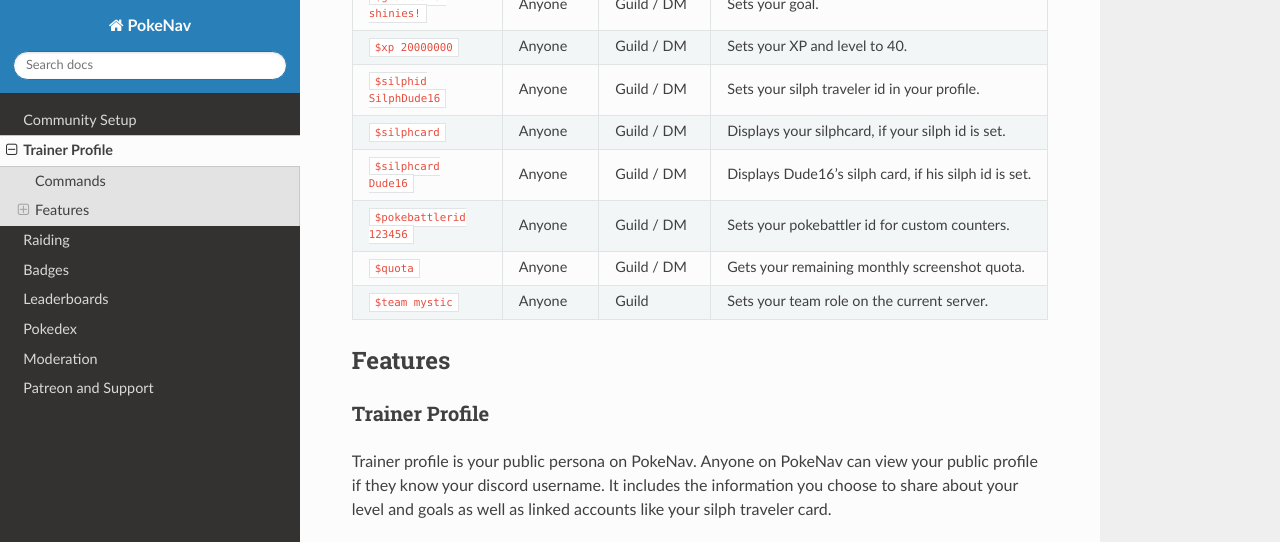
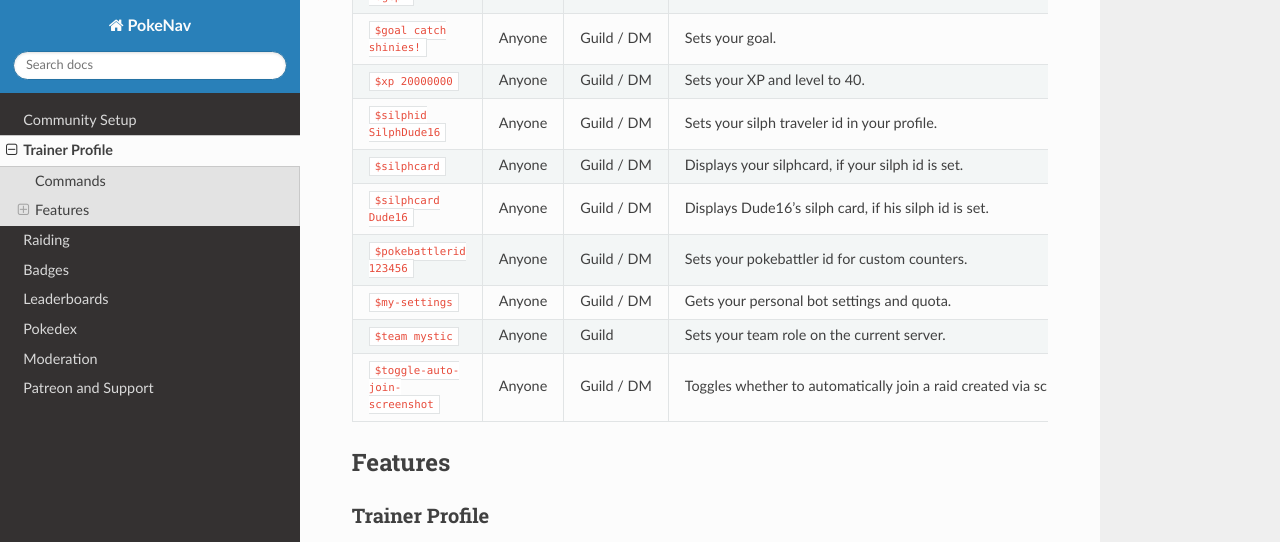
Before and after one commit to PokeNavBot/pokenav-documentation, a Sphinx documentation site: the page built from source/trainer.md, in a window 1280 px wide and 900 px high, scrolled down 462 px, cut to the strip 0-542 px from the top of the window. Built offline with Sphinx 7.4.7 and the Read the Docs theme 2.0.0, drawn with Linux system fonts in a browser that asks for light colours; formulas are drawn with MathJax 3.

Commit message:
new commands 1.10.3

````diff
--- a/source/trainer.md
+++ b/source/trainer.md
@@ -18,8 +18,10 @@ Your trainer profile syncs across all servers using PokeNav.
    ``$silphcard``, Anyone, Guild / DM, "Displays your silphcard, if your silph id is set."
    ``$silphcard Dude16``, Anyone, Guild / DM, "Displays Dude16's silph card, if his silph id is set."
    ``$pokebattlerid 123456``, Anyone, Guild / DM, "Sets your pokebattler id for custom counters."
-   ``$quota``, Anyone, Guild / DM, "Gets your remaining monthly screenshot quota."
+   ``$my-settings``, Anyone, Guild / DM, "Gets your personal bot settings and quota."
    ``$team mystic``, Anyone, Guild, "Sets your team role on the current server."
+   ``$toggle-auto-join-screenshot``, Anyone, Guild / DM, "Toggles whether to automatically join a raid created via screenshot."
+
 ```
 
 ## Features
````
Also changed, not shown: source/moderation.md (+1 -0 lines).
